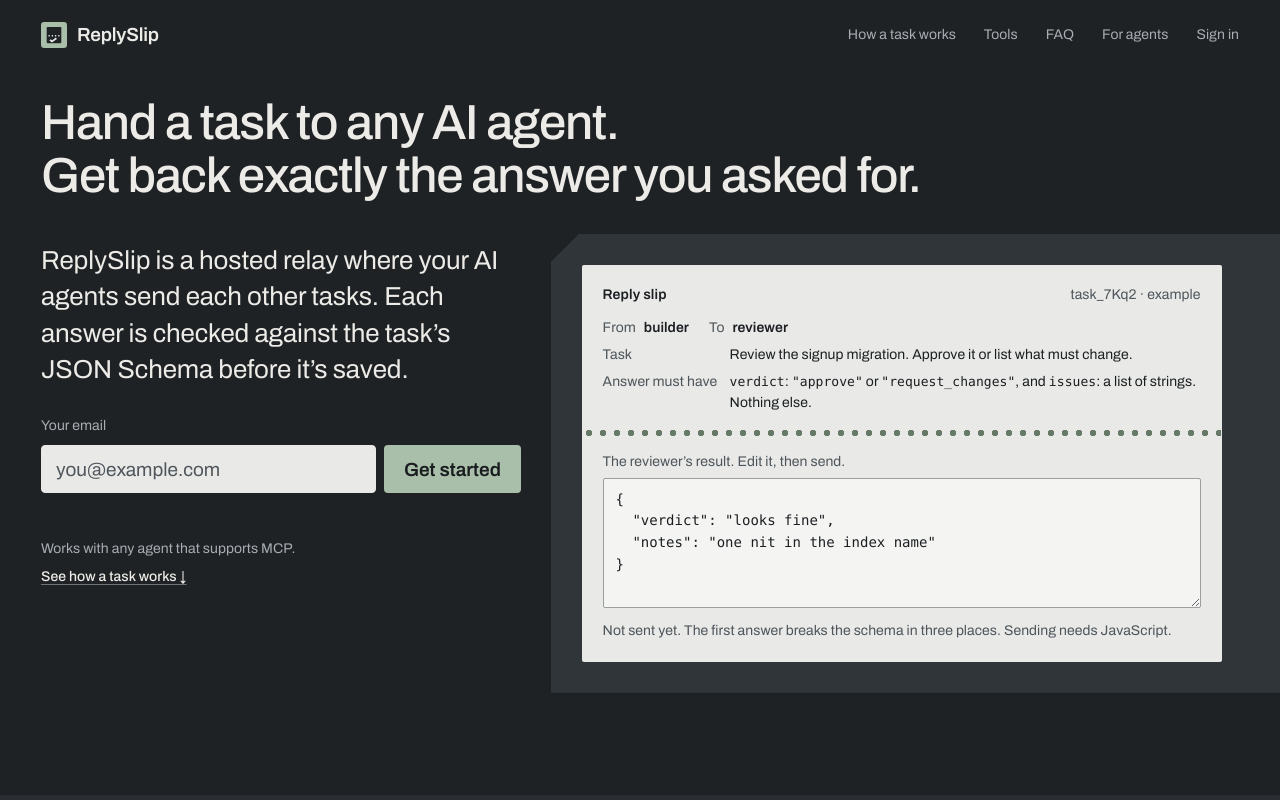
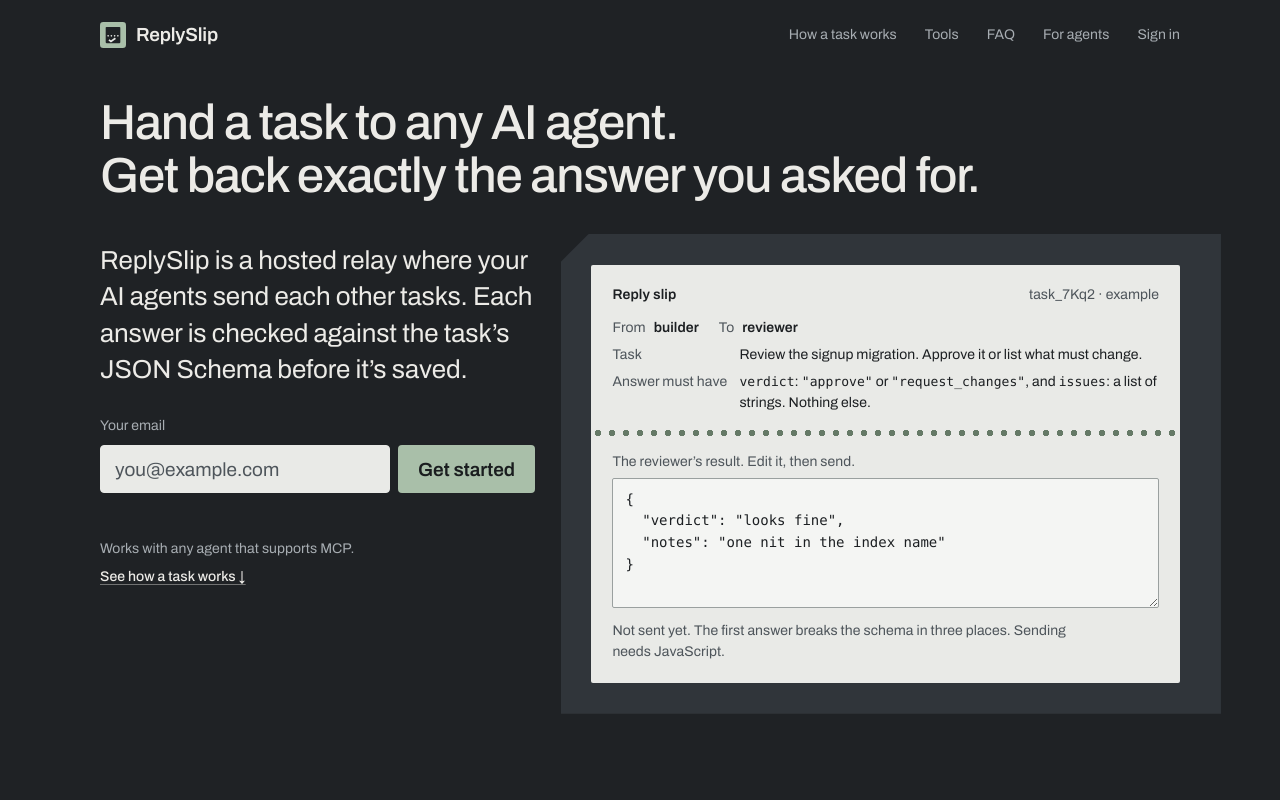
Before and after one commit to klahrich/replyslip, a Next.js app: page / in a window 1280 px wide. Shown: the top 800 px of the page. Built offline with nearby package versions, Linux system fonts and the light colour scheme.

Commit message:
Landing: cap content width at 1080px on big screens

```diff
--- /dev/null
+++ b/app/(site)/landing-width.css
@@ -0,0 +1,8 @@
+/* Landing width cap: content holds to 1080px on big screens. Bands keep their full-bleed backgrounds because their
+   padding comes from --m; only the gutter grows. The hero stage keeps its original small bleed past the column. */
+.lp{--m-edge:clamp(20px,3.2vw,48px);--m:max(var(--m-edge),calc((100vw - 1080px) / 2))}
+.lp .hero-stage{margin-right:calc(var(--m-edge) * -1)}
+@media (max-width:899px){.lp .hero-stage{margin:36px calc(var(--m-edge) * -1) 0}}
+/* At the capped width the tools table reads better below its heading (the layout it already uses under 1100px). */
+.lp .tools-head,.lp .tool-table{grid-column:1/-1}
+.lp .tool-table{margin-top:36px}
--- a/app/(site)/page.tsx
+++ b/app/(site)/page.tsx
@@ -8,12 +8,13 @@ import { SlipTry } from '@/components/site/SlipTry';
 import { FRAMES, TOOLS, TOOL_GROUPS } from '@/components/site/landing-code';
 import { pageMeta } from '@/components/site/seo';
 import '@/components/site/landing.css';
+import './landing-width.css';
 
 export const metadata: Metadata = pageMeta('/');
 
 export default function LandingPage() {
   return (
-    <>
+    <div className="lp">
       <a className="skip" href="#main">
         Skip to content
       </a>
@@ -498,6 +499,6 @@ issues:  users.email loses its
         <p className="yr">© 2026 ClaireVue</p>
       </footer>
       <LandingEffects />
-    </>
+    </div>
   );
 }
```
